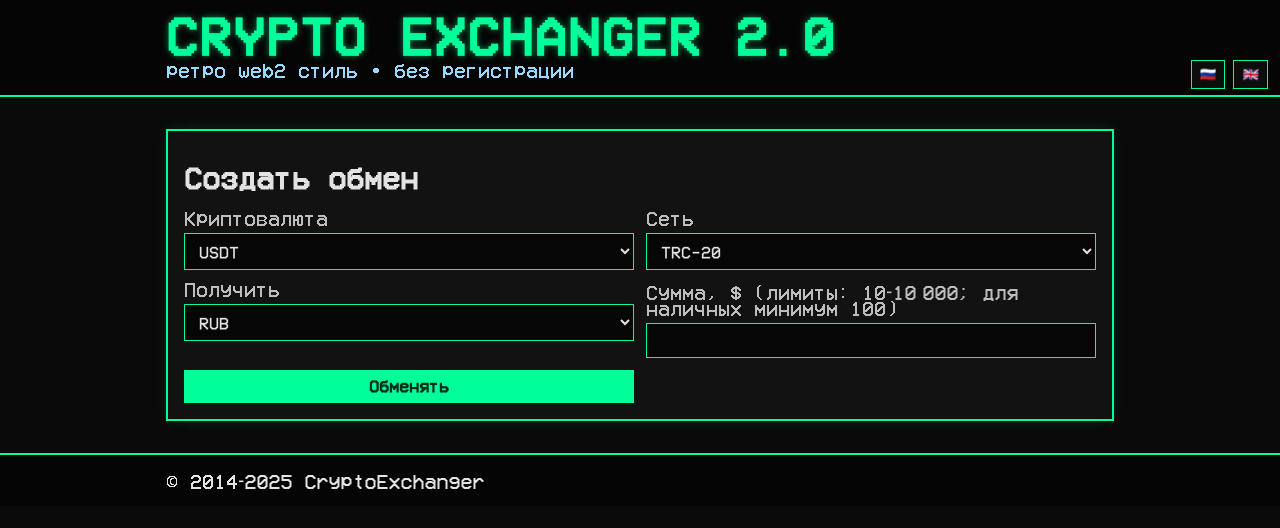
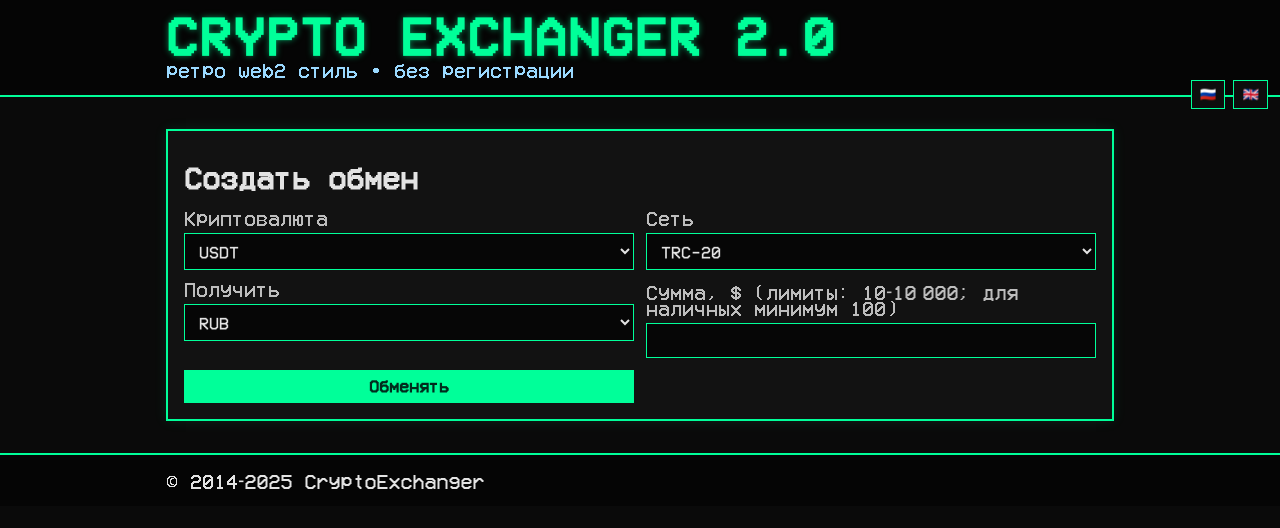
Before and after one commit to Podkrandash/Crypto-Ex, a website: page public/index.html in a window 1280 px wide. Drawn offline with Linux system fonts and the light colour scheme; no server answers; a script that the page names is missing.

Commit message:
Обновление index.html и других файлов

```diff
--- a/public/assets/style.css
+++ b/public/assets/style.css
@@ -13,7 +13,7 @@ html,body{margin:0;padding:0;background:var(--bg);color:var(--fg);font-family:'V
 .header,.footer{background:#050505;border-bottom:2px solid var(--acc)}
 .footer{border-top:2px solid var(--acc);border-bottom:none}
 h1{margin:0;font-size:42px;letter-spacing:2px;color:var(--acc);text-shadow:0 0 6px rgba(0,255,153,.5)}
-.lang-switch{position:absolute;top:60px;right:12px;display:flex;gap:8px}
+.lang-switch{position:absolute;top:80px;right:12px;display:flex;gap:8px}
 .flag{background:#0d0d0d;border:1px solid var(--acc);color:#fff;cursor:pointer;padding:6px 8px}
 .subtitle{margin:4px 0 0;color:var(--sub)}
 .card{background:var(--card);border:2px solid var(--acc);padding:16px;margin:16px 0;box-shadow:0 0 12px rgba(0,255,153,.1)}
```
